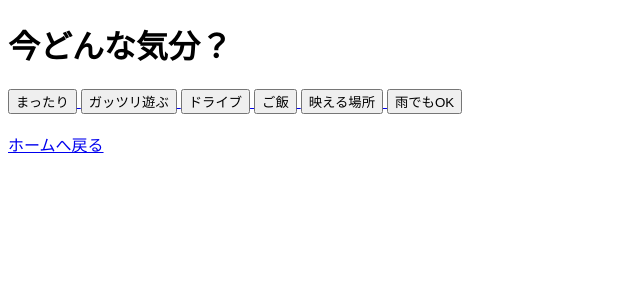
After one commit to genta1915/oki-now, a Django app: page /mood/ in a window 1280 px wide. The commit adds this page. Shown: the top 300 px of the page, without its empty margins (0-640 px from the left). Run offline with Django 5.2, Linux system fonts and the light colour scheme.

Commit message:
気分選択画面を追加

```diff
--- /dev/null
+++ b/spots/templates/spots/mood.html
@@ -0,0 +1,40 @@
+<!DOCTYPE html>
+<html lang="ja">
+
+<head>
+    <meta charset="UTF-8">
+    <title>気分を選択</title>
+</head>
+
+<body>
+    <h1>今どんな気分？</h1>
+
+    <a href="/time/?type={{ spot_type }}&mood=relax">
+        <button>まったり</button>
+    </a>
+
+    <a href="/time/?type={{ spot_type }}&mood=active">
+        <button>ガッツリ遊ぶ</button>
+    </a>
+
+    <a href="/time/?type={{ spot_type }}&mood=drive">
+        <button>ドライブ</button>
+    </a>
+
+    <a href="/time/?type={{ spot_type }}&mood=food">
+        <button>ご飯</button>
+    </a>
+
+    <a href="/time/?type={{ spot_type }}&mood=photo">
+        <button>映える場所</button>
+    </a>
+
+    <a href="/time/?type={{ spot_type }}&mood=rain">
+        <button>雨でもOK</button>
+    </a>
+
+    <br><br>
+    <a href="/">ホームへ戻る</a>
+</body>
+
+</html>
--- a/spots/urls.py
+++ b/spots/urls.py
@@ -3,6 +3,7 @@ from . import views
 
 urlpatterns = [
     path("", views.home, name="home"),
+    path("mood/", views.mood, name="mood"),
     path("time/", views.time, name="time"),
     path("budget/", views.budget, name="budget"),
     path("result/", views.result, name="result"),
--- a/spots/views.py
+++ b/spots/views.py
@@ -5,9 +5,22 @@ def home(request):
     return render(request, "spots/home.html")
 
 
+def mood(request):
+    spot_type = request.GET.get("type")
+    return render(request, "spots/mood.html", {"spot_type": spot_type})
+
+
 def time(request):
     spot_type = request.GET.get("type")
-    return render(request, "spots/time.html", {"spot_type": spot_type})
+    mood = request.GET.get("mood")
+    return render(
+        request,
+        "spots/time.html",
+        {
+            "spot_type": spot_type,
+            "mood": mood,
+        },
+    )
 
 
 def budget(request):
```
Also changed, not shown: spots/templates/spots/home.html (+4 -4 lines).
